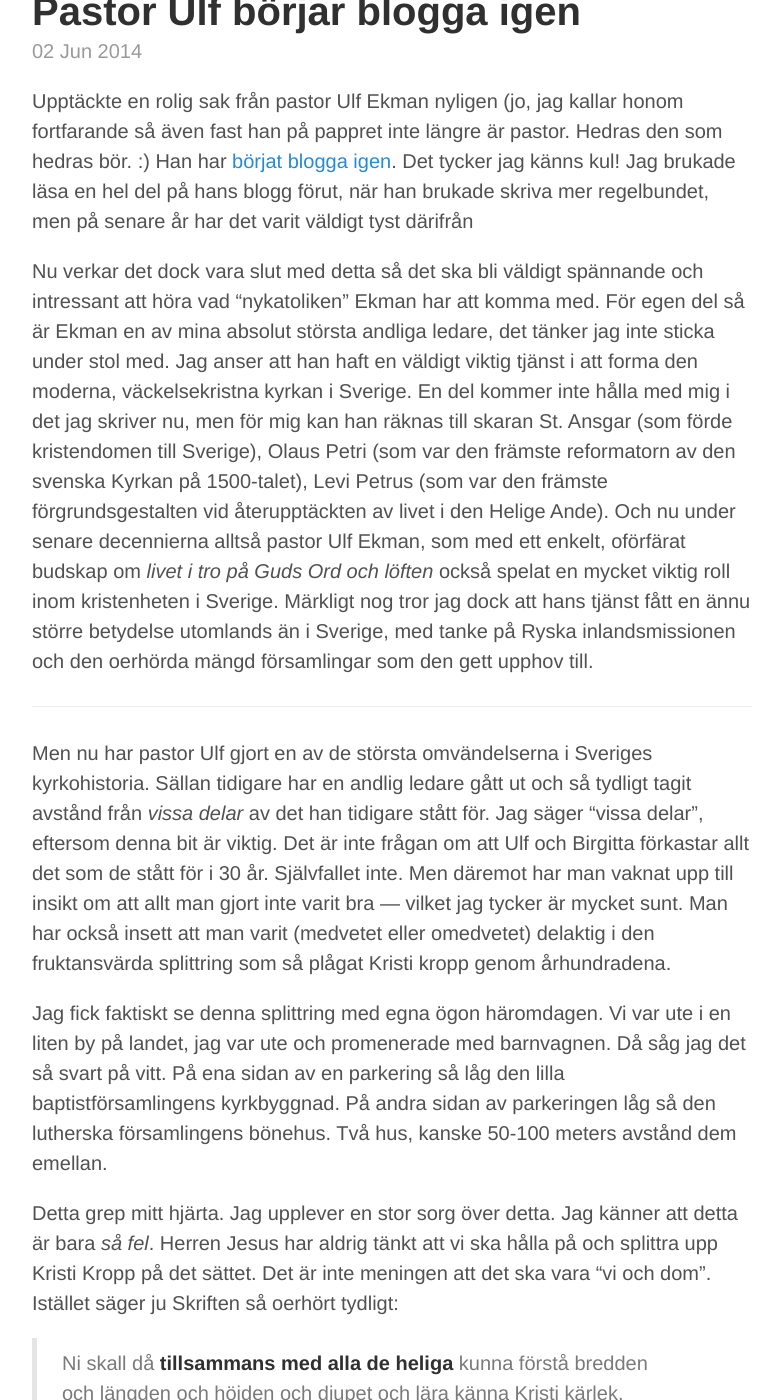
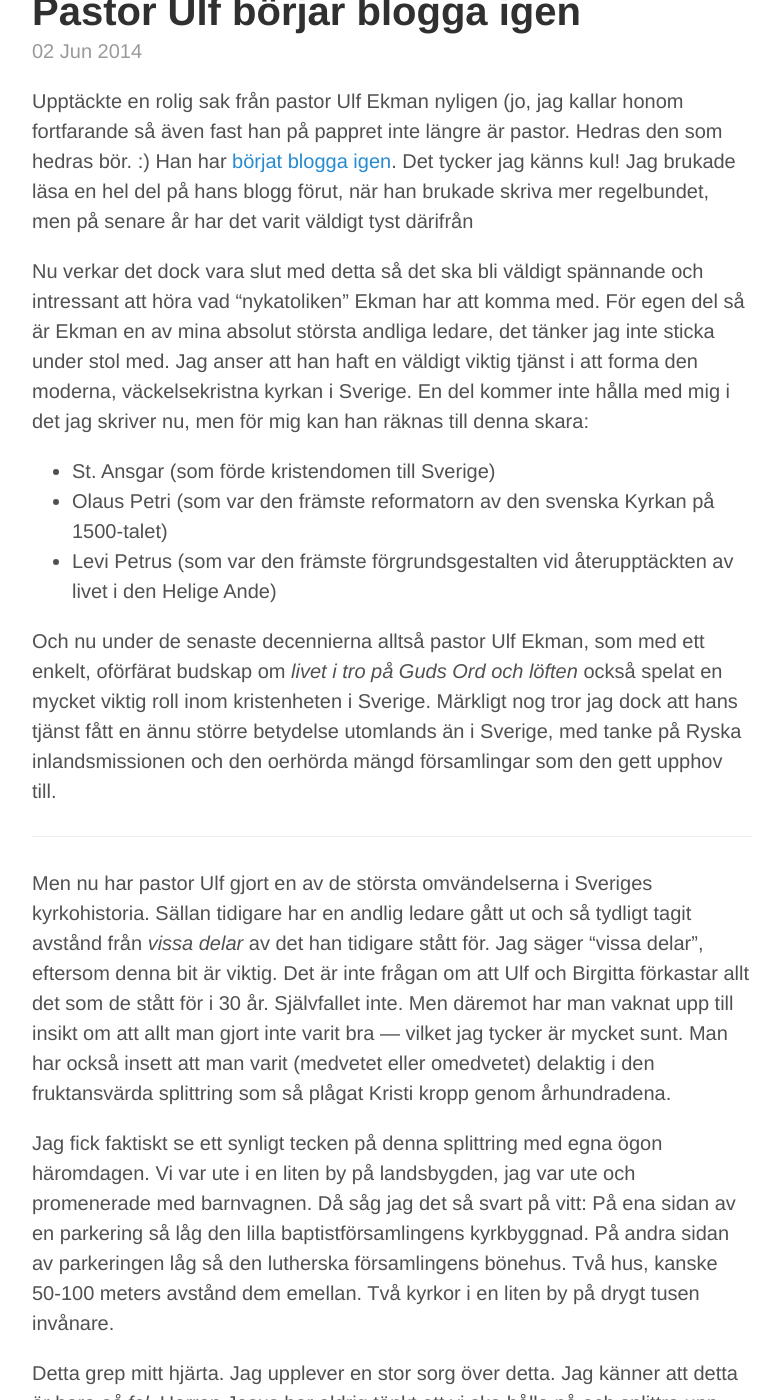
Before and after one commit to perlun/perlun.eu.org, a Jekyll site: the page built from index.html, in a window 1280 px wide and 1400 px high, scrolled down 585 px. Shown: the whole window, without its empty margins (248-1028 px from the left). Built offline with Jekyll 4.4.1, drawn with Linux system fonts in a browser that asks for light colours; Markdown is read by kramdown in place of the engine named in the settings; the list of posts is cut into pages by our own code; some of the changed text lies outside the part shown.

Commit message:
Updated the text a bit.

```diff
--- a/_posts/2014-06-02-pastor-ulf-borjar-blogga-igen.md
+++ b/_posts/2014-06-02-pastor-ulf-borjar-blogga-igen.md
@@ -6,13 +6,19 @@
 
 Upptäckte en rolig sak från pastor Ulf Ekman nyligen (jo, jag kallar honom fortfarande så även fast han på pappret inte längre är pastor. Hedras den som hedras bör. :) Han har [börjat blogga igen](http://ulfekman.nu/2014/05/27/dags-att-komma-igang-igen). Det tycker jag känns kul! Jag brukade läsa en hel del på hans blogg förut, när han brukade skriva mer regelbundet, men på senare år har det varit väldigt tyst därifrån
 
-Nu verkar det dock vara slut med detta så det ska bli väldigt spännande och intressant att höra vad "nykatoliken" Ekman har att komma med. För egen del så är Ekman en av mina absolut största andliga ledare, det tänker jag inte sticka under stol med. Jag anser att han haft en väldigt viktig tjänst i att forma den moderna, väckelsekristna kyrkan i Sverige. En del kommer inte hålla med mig i det jag skriver nu, men för mig kan han räknas till skaran St. Ansgar (som förde kristendomen till Sverige), Olaus Petri (som var den främste reformatorn av den svenska Kyrkan på 1500-talet), Levi Petrus (som var den främste förgrundsgestalten vid återupptäckten av livet i den Helige Ande). Och nu under senare decennierna alltså pastor Ulf Ekman, som med ett enkelt, oförfärat budskap om *livet i tro på Guds Ord och löften* också spelat en mycket viktig roll inom kristenheten i Sverige. Märkligt nog tror jag dock att hans tjänst fått en ännu större betydelse utomlands än i Sverige, med tanke på Ryska inlandsmissionen och den oerhörda mängd församlingar som den gett upphov till.
+Nu verkar det dock vara slut med detta så det ska bli väldigt spännande och intressant att höra vad "nykatoliken" Ekman har att komma med. För egen del så är Ekman en av mina absolut största andliga ledare, det tänker jag inte sticka under stol med. Jag anser att han haft en väldigt viktig tjänst i att forma den moderna, väckelsekristna kyrkan i Sverige. En del kommer inte hålla med mig i det jag skriver nu, men för mig kan han räknas till denna skara:
+
+- St. Ansgar (som förde kristendomen till Sverige)
+- Olaus Petri (som var den främste reformatorn av den svenska Kyrkan på 1500-talet)
+- Levi Petrus (som var den främste förgrundsgestalten vid återupptäckten av livet i den Helige Ande)
+
+Och nu under de senaste decennierna alltså pastor Ulf Ekman, som med ett enkelt, oförfärat budskap om *livet i tro på Guds Ord och löften* också spelat en mycket viktig roll inom kristenheten i Sverige. Märkligt nog tror jag dock att hans tjänst fått en ännu större betydelse utomlands än i Sverige, med tanke på Ryska inlandsmissionen och den oerhörda mängd församlingar som den gett upphov till.
 
 ---
 
 Men nu har pastor Ulf gjort en av de största omvändelserna i Sveriges kyrkohistoria. Sällan tidigare har en andlig ledare gått ut och så tydligt tagit avstånd från *vissa delar* av det han tidigare stått för. Jag säger "vissa delar", eftersom denna bit är viktig. Det är inte frågan om att Ulf och Birgitta förkastar allt det som de stått för i 30 år. Självfallet inte. Men däremot har man vaknat upp till insikt om att allt man gjort inte varit bra &mdash; vilket jag tycker är mycket sunt. Man har också insett att man varit (medvetet eller omedvetet) delaktig i den fruktansvärda splittring som så plågat Kristi kropp genom århundradena.
 
-Jag fick faktiskt se denna splittring med egna ögon häromdagen. Vi var ute i en liten by på landet, jag var ute och promenerade med barnvagnen. Då såg jag det så svart på vitt. På ena sidan av en parkering så låg den lilla baptistförsamlingens kyrkbyggnad. På andra sidan av parkeringen låg så den lutherska församlingens bönehus. Två hus, kanske 50-100 meters avstånd dem emellan.
+Jag fick faktiskt se ett synligt tecken på denna splittring med egna ögon häromdagen. Vi var ute i en liten by på landsbygden, jag var ute och promenerade med barnvagnen. Då såg jag det så svart på vitt: På ena sidan av en parkering så låg den lilla baptistförsamlingens kyrkbyggnad. På andra sidan av parkeringen låg så den lutherska församlingens bönehus. Två hus, kanske 50-100 meters avstånd dem emellan. Två kyrkor i en liten by på drygt tusen invånare.
 
 Detta grep mitt hjärta. Jag upplever en stor sorg över detta. Jag känner att detta är bara *så fel*. Herren Jesus har aldrig tänkt att vi ska hålla på och splittra upp Kristi Kropp på det sättet. Det är inte meningen att det ska vara "vi och dom". Istället säger ju Skriften så oerhört tydligt:
 
@@ -20,6 +26,16 @@
 
 För mig har detta "tilsammans med alla de heliga" verkligen gripit mig på sistone. Tillsammans med alla de heliga, i alla tider &mdash; alltifrån apostlarnas tidsålder ända till nu. Tillsammans med alla de heliga, i *alla kyrkor och samfund*.
 
-Bröder och systrar, jag säger eder: dagens samfundsväsende och sekterism är en styggelse i Herrens ögon. Vi har **ingen rätt** att sitta och säga att "de som är med i kyrkan X eller rörelsen Y är sämre kristna än vi". Men vem säger så, kanske du frågar? Tja, det är absolut en tendens som har funnits, en sekteristisk tendens.
+Jag är rätt övertygad om att dagens samfundsväsende och protestantiskt inspirerade sekterism är en styggelse i Herrens ögon. Vi har **ingen rätt** att sitta och säga att "de som är med i kyrkan X eller rörelsen Y är sämre kristna än vi". Men vem säger så, kanske du frågar? Tja, det är absolut en tendens som har funnits, en sekteristisk tendens.
 
 Jag delar pastor Ulf och Birgittas längtan om en större enighet inom Kyrkan. Jag delar också deras längtan att få uppleva vad Gud har gjort i de historiska kyrkorna under århundradena. Jag längtar efter att få "tillsammans med alla de heliga kunna förstå bredden och längden och höjden och djupet" (av Kristi kärlek). Men mest av allt längtar jag att bli "helt uppfylld av all Guds fullhet"! Detta kan endast ske när jag *helt och fullt* börjar bejaka och acceptera min syskon i tron, som befinner sig i andra kyrkor och rörelser, och när jag faktiskt även börjar fundera och överväga om det kanske är så att de har fått tag på en "skatt" som jag inte själv förfogar över &mdash; åtminstone inte ännu... :)
+
+----
+
+**Epilog**: Jag kände att jag överdrev lite grann i det jag skrev här ovanför. Men en liten stund efter att jag skrivit ovanstående text började jag läsa [det här gamla blogginlägget](http://ulfekman.nu/2012/05/15/till-forsvar-for-peter-kreeft) från Ulfs blogg ("Till försvar för Peter Kreeft"), och då även skumma igenom kommentarerna. Man blir bara så ledsen. Så här skriver en som kallar sig Anna:
+
+> Ulf nu har du gett oss bokförslag som vi karismatiska kristna helst inte läser. Vill du ge oss lite bra förslag på kristna böcker där inte någon katolik är inblandad. Både frn Sverige och USA. (Och de får vara från vilket samfund som helst, men inte från det katolska)
+
+Helt seriöst: vad är detta för en sjuk inställning egentligen? Att dissa en bok, och författare, enbart på grund av denne är katolik? Det där är ju en fruktansvärt fördomsfull inställning som kommer till tals i ovanstående kommentar.
+
+Jag vill påstå att Ulf och Birgittas konvertering ter sig mer och mer rationell, mer och mer befogad. Det är direkt *nödvändigt* att någon "börja bygga broar" och kanske framförallt riva ner denna "Berlinmur" av skepsis och oförsonlighet som tyvärr tycks vara alldeles för vanligt i vårt protestantiska Sverige av idag...
```
